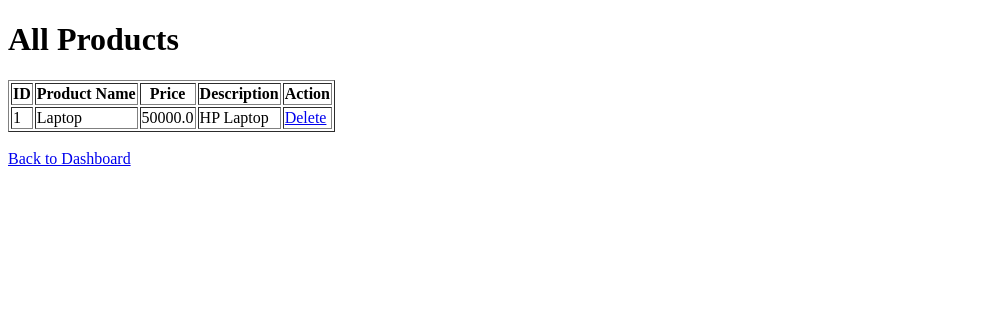
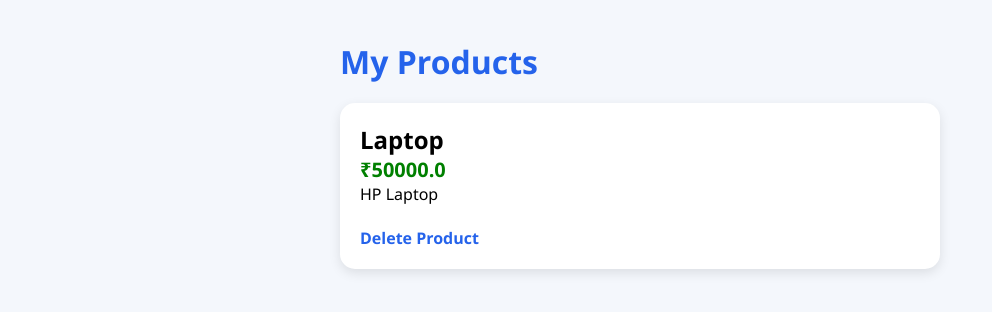
Before and after one commit to joylynprincita-ai/ecommerce-marketplace, a Flask app: page /view-products in a window 1280 px wide. Shown: the top 312 px of the page, without its empty margins (0-992 px from the left). Run offline with Flask 3, Linux system fonts and the light colour scheme; data comes from the database, SQL or seed files in the repository.

Commit message:
Final UI improvements

```diff
--- a/static/style.css
+++ b/static/style.css
@@ -67,3 +67,26 @@ a{
 a:hover{
     text-decoration:underline;
 }
+.dashboard-buttons{
+    display:flex;
+    gap:15px;
+    margin-top:20px;
+}
+
+.dashboard-buttons button{
+    flex:1;
+}
+
+.product-card{
+    background:white;
+    padding:20px;
+    border-radius:15px;
+    box-shadow:0 4px 12px rgba(0,0,0,0.1);
+    margin-bottom:20px;
+}
+
+.price{
+    color:green;
+    font-size:20px;
+    font-weight:bold;
+}
--- a/templates/view_products.html
+++ b/templates/view_products.html
@@ -1,42 +1,34 @@
 <!DOCTYPE html>
 <html>
 <head>
-    <title>View Products</title>
+    <title>My Products</title>
+    <link rel="stylesheet" href="{{ url_for('static', filename='style.css') }}">
 </head>
 <body>
 
-<h1>All Products</h1>
+<div class="container">
 
-<table border="1">
-
-    <tr>
-        <th>ID</th>
-        <th>Product Name</th>
-        <th>Price</th>
-        <th>Description</th>
-        <th>Action</th>
-    </tr>
+    <h1>My Products</h1>
 
     {% for product in products %}
-    <tr>
-        <td>{{ product[0] }}</td>
-        <td>{{ product[2] }}</td>
-        <td>{{ product[3] }}</td>
-        <td>{{ product[4] }}</td>
+    <div class="product-card">
 
-        <td>
-            <a href="/delete-product/{{ product[0] }}">
-                Delete
-            </a>
-        </td>
-    </tr>
+        <h2>{{ product[2] }}</h2>
+
+        <p class="price">₹{{ product[3] }}</p>
+
+        <p>{{ product[4] }}</p>
+
+        <br>
+
+        <a href="/delete-product/{{ product[0] }}">
+            Delete Product
+        </a>
+
+    </div>
     {% endfor %}
 
-</table>
-
-<br>
-
-<a href="/vendor-dashboard">Back to Dashboard</a>
+</div>
 
 </body>
 </html>
```
Also changed, not shown: templates/customer_dashboard.html (+14 -3 lines), templates/customer_products.html (+12 -19 lines), templates/vendor_dashboard.html (+17 -6 lines).
